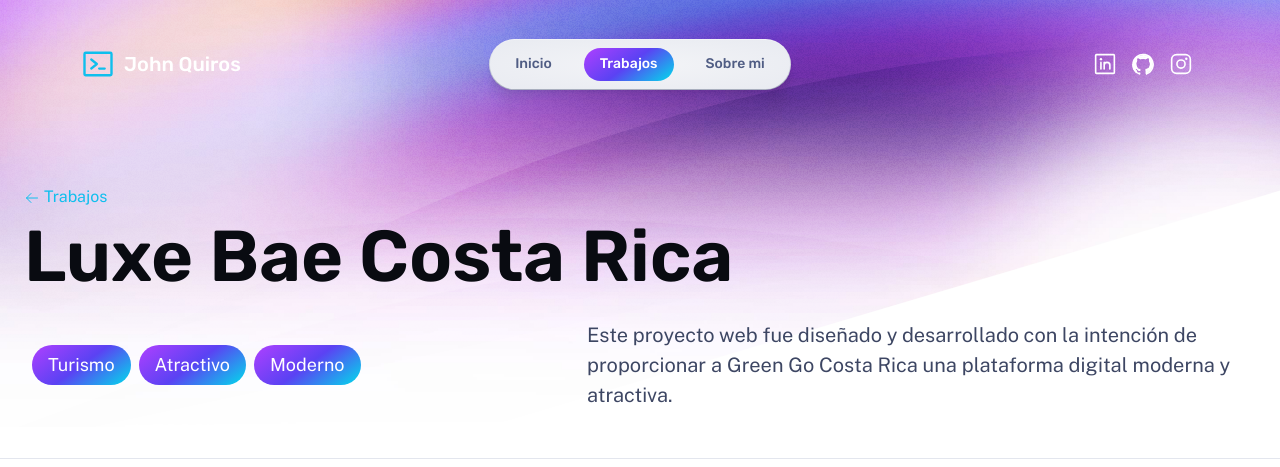
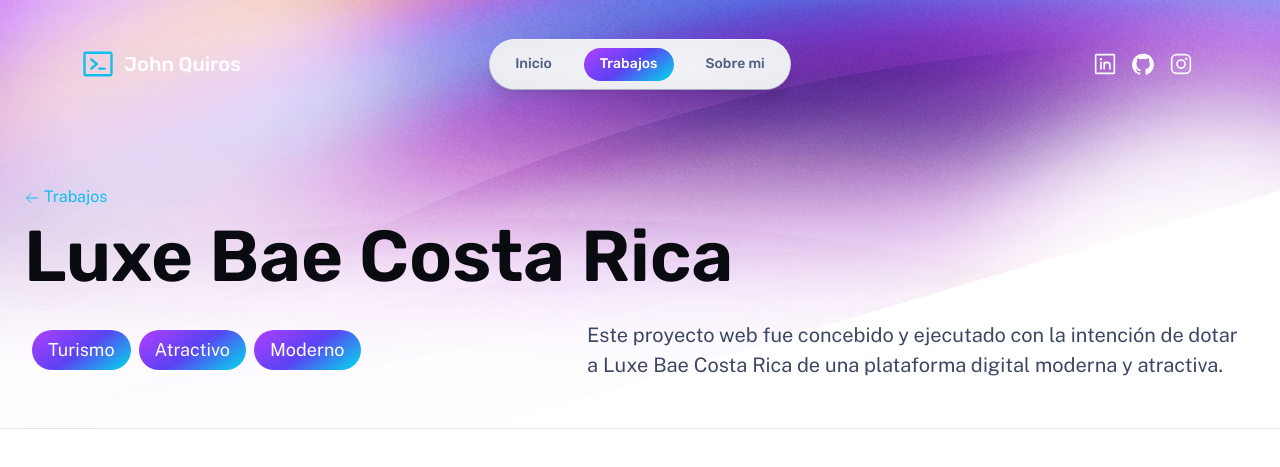
Before and after one commit to JohnQuirosh/portafolio_2024, an Astro site: page /trabajos/luxebaecr in a window 1280 px wide. Shown: the top 467 px of the page. Built offline with nearby package versions, Linux system fonts and the light colour scheme; Astro itself is replaced by a stand-in of ours.

Commit message:
fixes text

```diff
--- a/src/content/trabajos/luxebaecr.md
+++ b/src/content/trabajos/luxebaecr.md
@@ -4,7 +4,7 @@
 img: /assets/projects/luxebaecr.webp
 img_alt: Iridescent ripples of a bright blue and pink liquid
 description: |
-  Este proyecto web fue diseñado y desarrollado con la intención de proporcionar a Green Go Costa Rica una plataforma digital moderna y atractiva.
+  Este proyecto web fue concebido y ejecutado con la intención de dotar a Luxe Bae Costa Rica de una plataforma digital moderna y atractiva.
 tags:
   - Turismo
   - Atractivo
@@ -13,7 +13,7 @@
 
 > ### ¡Bienvenido a Luxe Bae Costa Rica: Un Viaje de Lujo y Exclusividad!</a>
 
-En <a target="_blank" href="https://luxebaecr.com/">Luxe Bae Costa Rica</a>nos embarcamos en un emocionante viaje para diseñar, desarrollar, optimizar y migrar nuestro sitio web, con el objetivo de proporcionar una plataforma de lujo moderna y eficiente.
+En <a target="_blank" href="https://luxebaecr.com/">Luxe Bae Costa Rica</a> nos embarcamos en un emocionante viaje para diseñar, desarrollar, optimizar y migrar nuestro sitio web, con el objetivo de proporcionar una plataforma de lujo moderna y eficiente.
 
 ##### Fase 1: Diseño y Desarrollo Inicial
 
```
